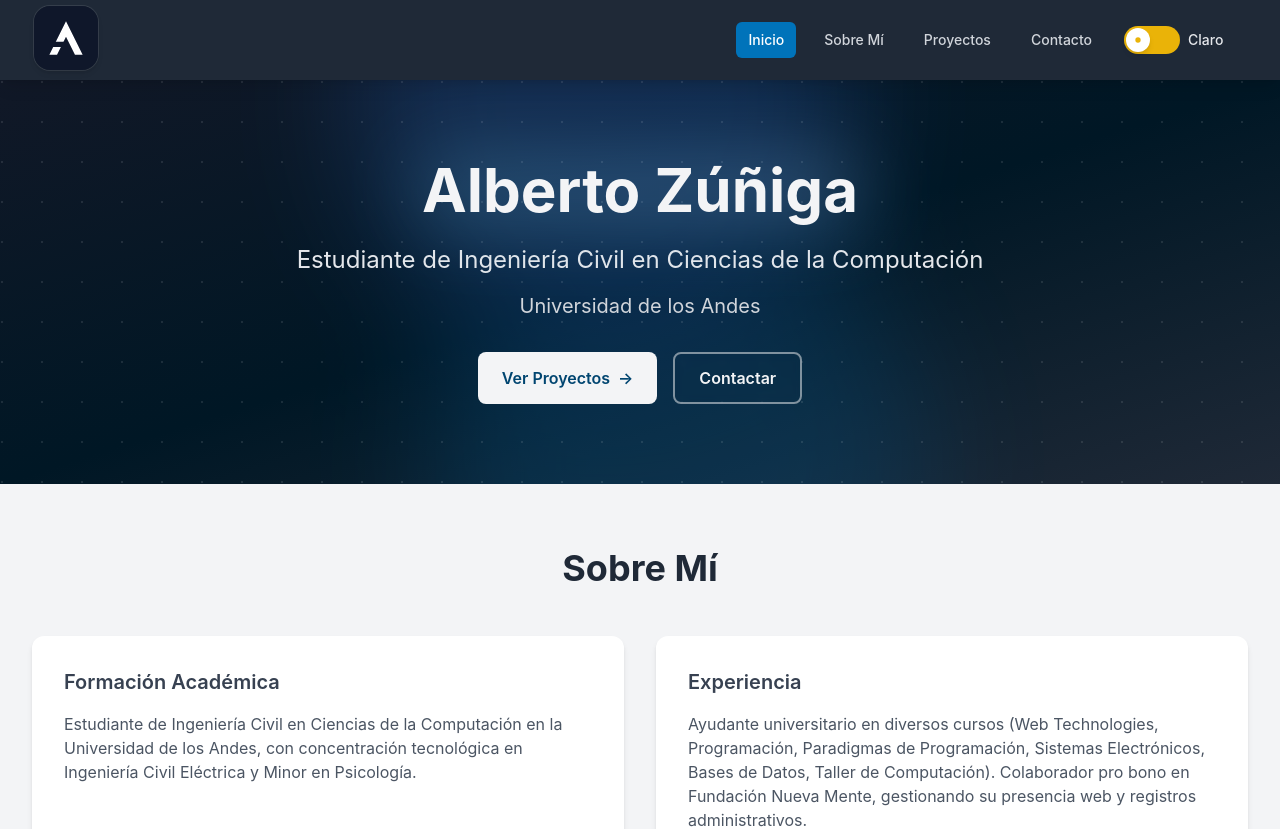
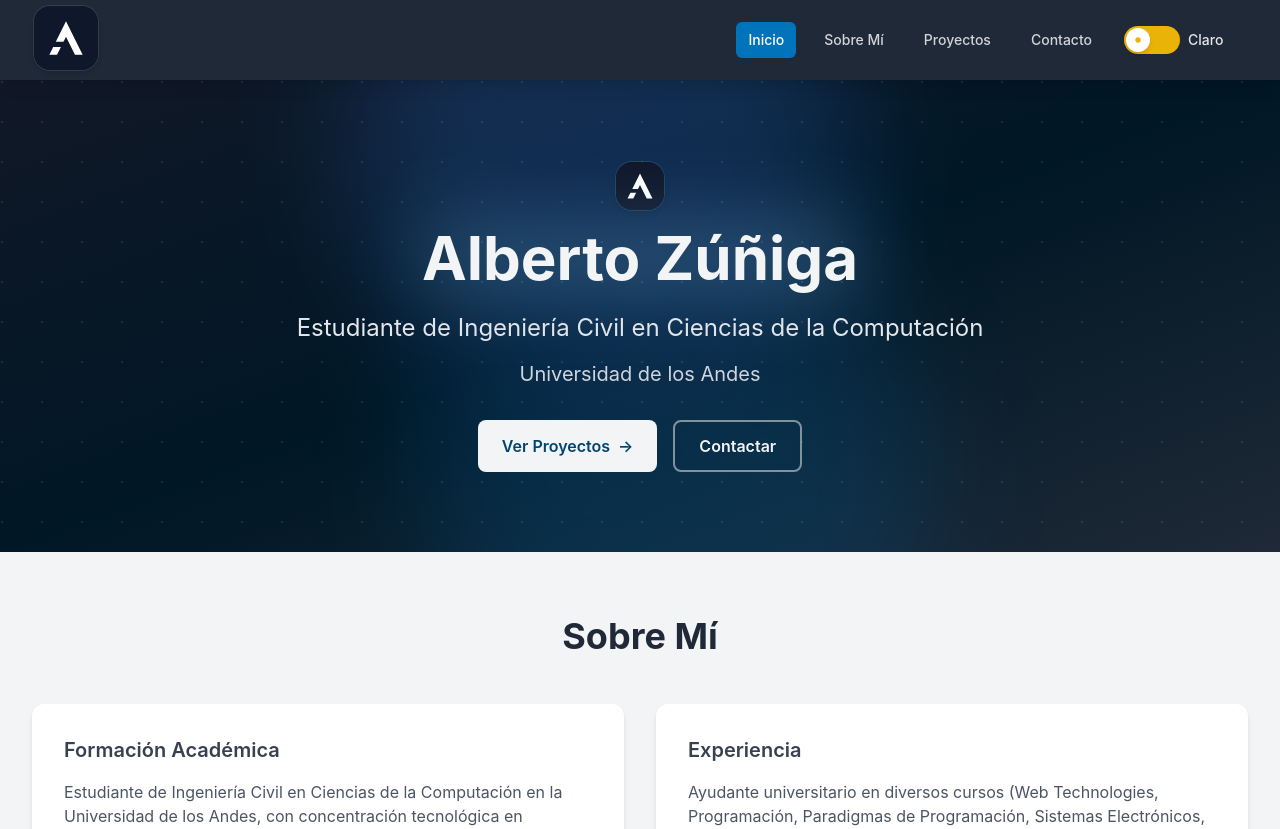
Before and after one commit to AlbertoZuiga/AlbertoZuiga.github.io, a React (Vite) app: page / in a window 1280 px wide. Shown: the top 829 px of the page. Built offline with nearby package versions, Linux system fonts and the light colour scheme; no server answers.

Commit message:
feat: add BrandMark component to Home for enhanced branding

```diff
--- a/src/pages/Home.jsx
+++ b/src/pages/Home.jsx
@@ -1,4 +1,5 @@
 import { Link } from "react-router-dom";
+import BrandMark from "../components/BrandMark";
 import SEO from "../components/SEO";
 
 const Home = () => {
@@ -28,6 +29,7 @@ const Home = () => {
 
         <div className="relative max-w-7xl mx-auto px-4 sm:px-6 lg:px-8">
           <div className="text-center">
+            <BrandMark size="lg" className="mx-auto mb-3 sm:mb-4" />
             {/* Título con glow sutil */}
             <h1 className="relative text-3xl sm:text-4xl md:text-5xl lg:text-6xl font-bold mb-4 sm:mb-6 animate-fade-in px-2">
               <span className="relative inline-block">
```
